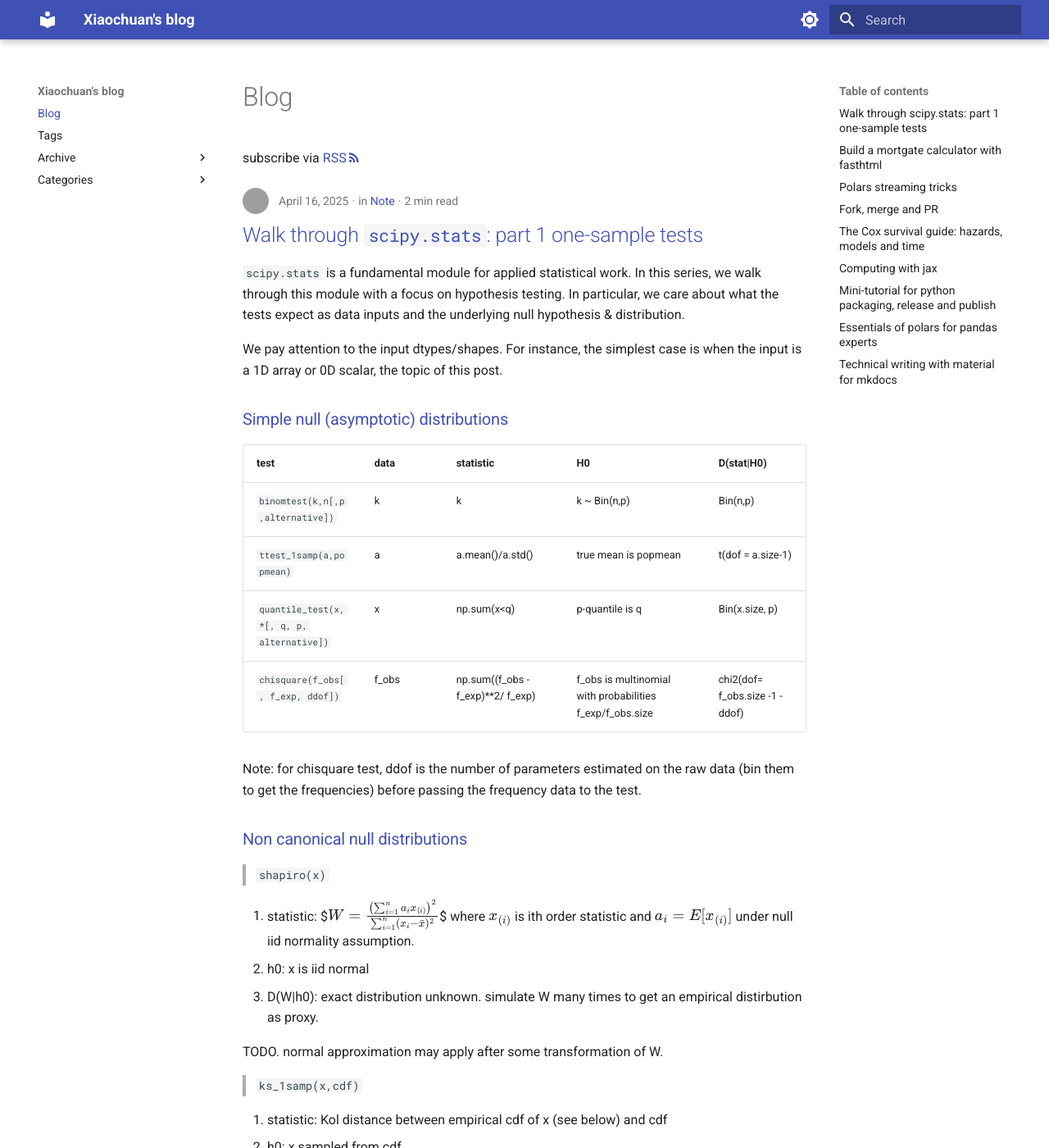
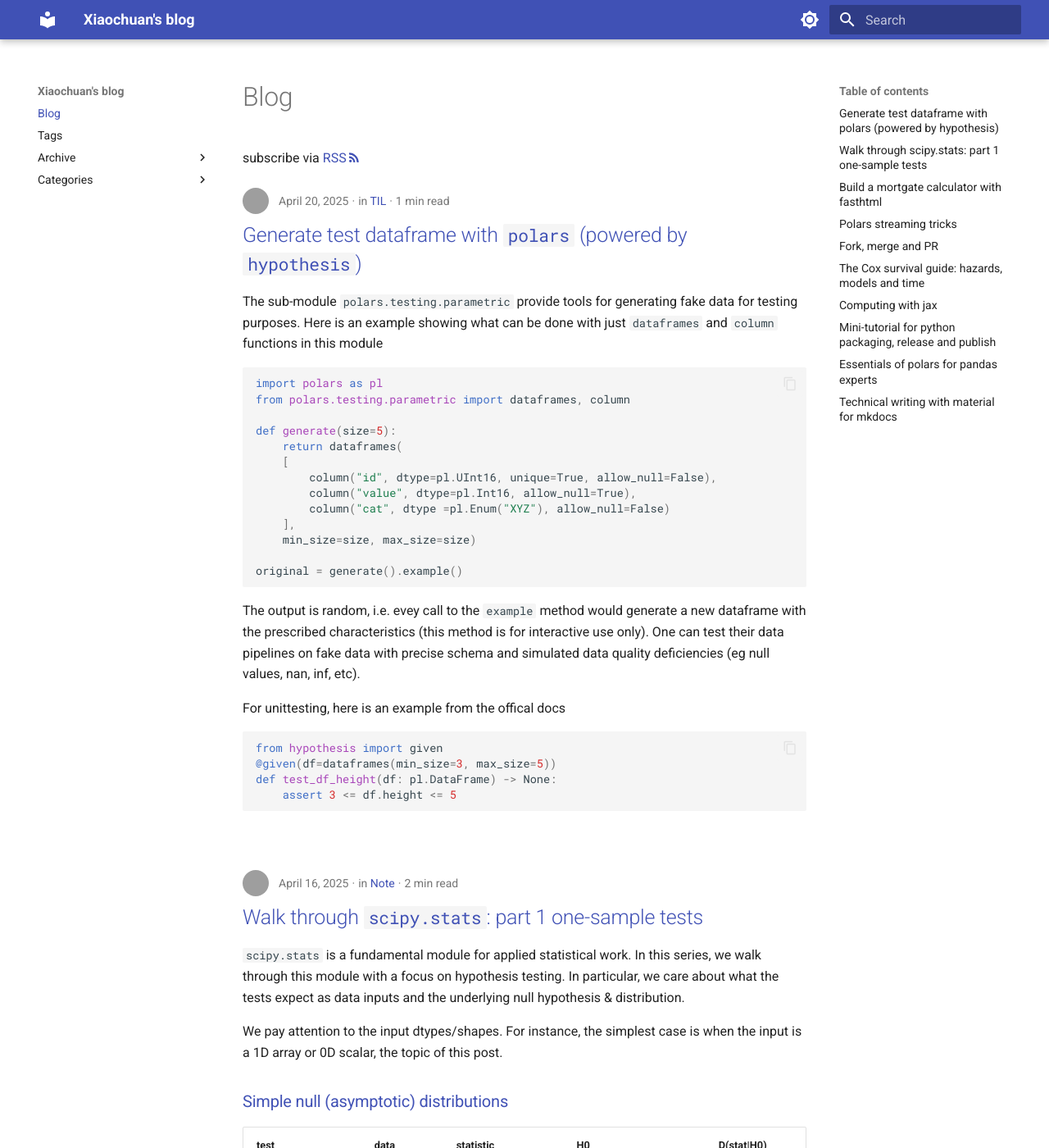
Before and after one commit to xiaochuany/blog, an MkDocs documentation site: the page built from docs/index.md, in a window 1280 px wide and 1400 px high. Shown: the whole window at 82% size. Built offline with MkDocs 1.6.1 and Material for MkDocs 9.7.7, drawn with Linux system fonts in a browser that asks for light colours; emoji names are drawn with the system emoji font; some of the changed text lies outside the part shown; grey boxes are pictures that could not be loaded.

Commit message:
update .gitignore to include .hypothesis and retain .sesskey; enhance walkthrough on association tests in scipy.stats and add new post on generating test dataframes with polars

````diff
--- /dev/null
+++ b/docs/posts/2025-04-20-polars-df-gen.md
@@ -0,0 +1,43 @@
+---
+date:
+    created: 2025-04-20
+authors:
+    - xy
+categories:
+    - TIL
+tags:
+    - data-engineering
+slug: df-gen-polars
+---
+
+# Generate test dataframe with `polars` (powered by `hypothesis`)
+
+The sub-module `polars.testing.parametric` provide tools for generating fake data for testing purposes.
+Here is an example showing what can be done with just `dataframes` and `column` functions in this module
+
+```py
+import polars as pl
+from polars.testing.parametric import dataframes, column
+
+def generate(size=5):
+    return dataframes(
+    [
+        column("id", dtype=pl.UInt16, unique=True, allow_null=False),
+        column("value", dtype=pl.Int16, allow_null=True),
+        column("cat", dtype =pl.Enum("XYZ"), allow_null=False)
+    ],
+    min_size=size, max_size=size)
+
+original = generate().example()
+```
+
+The output is random, i.e. evey call to the `example` method would generate a new dataframe with the prescribed characteristics (this method is for interactive use only). One can test their data pipelines on fake data with precise schema and simulated data quality deficiencies (eg null values, nan, inf, etc).
+
+For unittesting, here is an example from the offical docs
+
+```py
+from hypothesis import given
+@given(df=dataframes(min_size=3, max_size=5))
+def test_df_height(df: pl.DataFrame) -> None:
+    assert 3 <= df.height <= 5
+```
````
Also changed, not shown: docs/posts/2025-04-11-walkthru-stats.md (+21 -2 lines), 1 other file.
